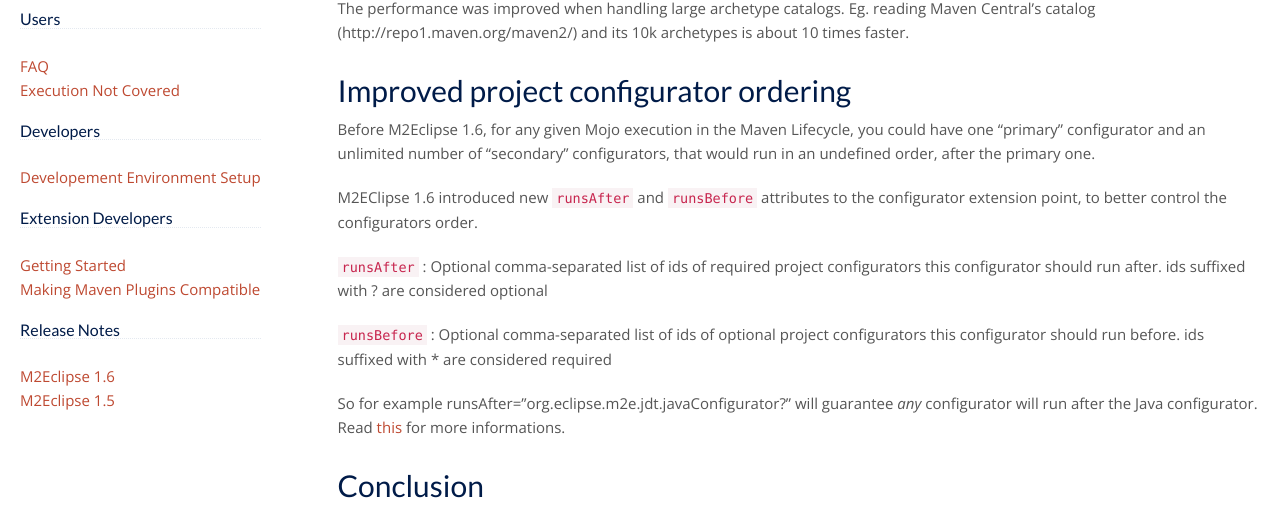
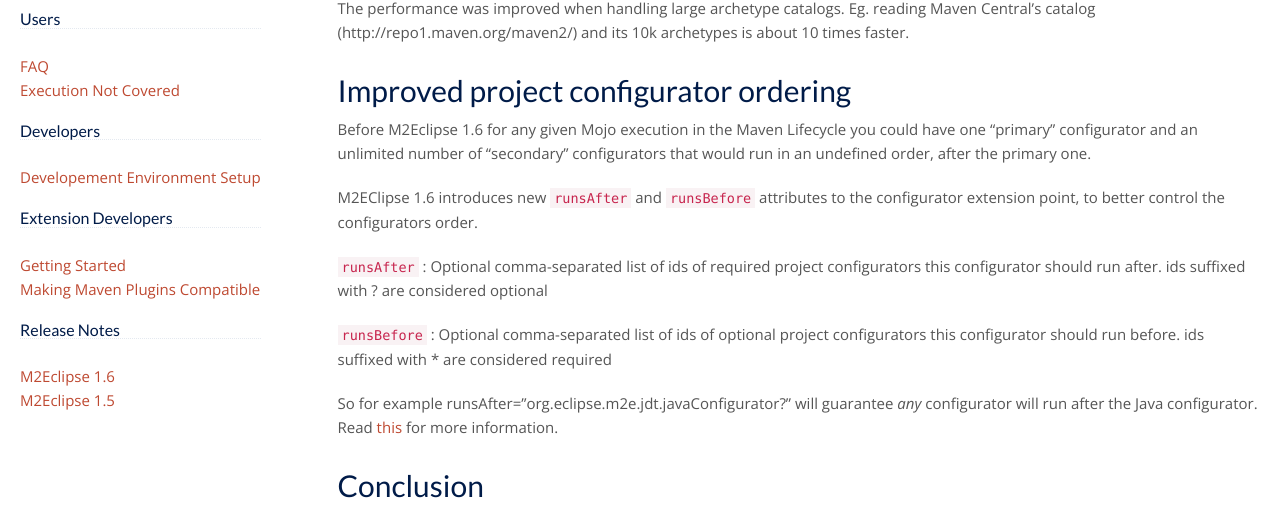
Before and after one commit to takari/m2eclipse-website, a Jekyll site: the page built from documentation/release-notes-16.md, in a window 1280 px wide and 900 px high, scrolled down 1583 px. Shown: the part 141-657 px from the top of the window. Built offline with Jekyll 4.4.1, drawn with Linux system fonts in a browser that asks for light colours; some web fonts are replaced; Markdown is read by kramdown in place of the engine named in the settings.

Commit message:
Update to release notes

```diff
--- a/documentation/release-notes-16.md
+++ b/documentation/release-notes-16.md
@@ -36,9 +36,10 @@
   The performance was improved when handling large archetype catalogs. Eg. reading Maven Central's catalog (http://repo1.maven.org/maven2/) and its 10k archetypes is about 10 times faster.
 
 # Improved project configurator ordering
-Before M2Eclipse 1.6, for any given Mojo execution in the Maven Lifecycle, you could have one "primary" configurator and an unlimited number of "secondary" configurators, that would run in an undefined order, after the primary one.
 
-M2EClipse 1.6 introduced new `runsAfter` and `runsBefore` attributes to the configurator extension point, to better control the configurators order.
+Before M2Eclipse 1.6 for any given Mojo execution in the Maven Lifecycle you could have one "primary" configurator and an unlimited number of "secondary" configurators that would run in an undefined order, after the primary one.
+
+M2EClipse 1.6 introduces new `runsAfter` and `runsBefore` attributes to the configurator extension point, to better control the configurators order.
 
 `runsAfter` : Optional comma-separated list of ids of required project configurators this configurator should run after.
 ids suffixed with ? are considered optional
@@ -46,7 +47,7 @@
 `runsBefore` : Optional comma-separated list of ids of optional project configurators this configurator should run before.
 ids suffixed with * are considered required
 
-So for example runsAfter="org.eclipse.m2e.jdt.javaConfigurator?" will guarantee *any* configurator will run after the Java configurator. Read [this](https://bugs.eclipse.org/bugs/show_bug.cgi?id=449495#c1) for more informations.
+So for example runsAfter="org.eclipse.m2e.jdt.javaConfigurator?" will guarantee *any* configurator will run after the Java configurator. Read [this](https://bugs.eclipse.org/bugs/show_bug.cgi?id=449495#c1) for more information.
 
 # Conclusion
 
```
